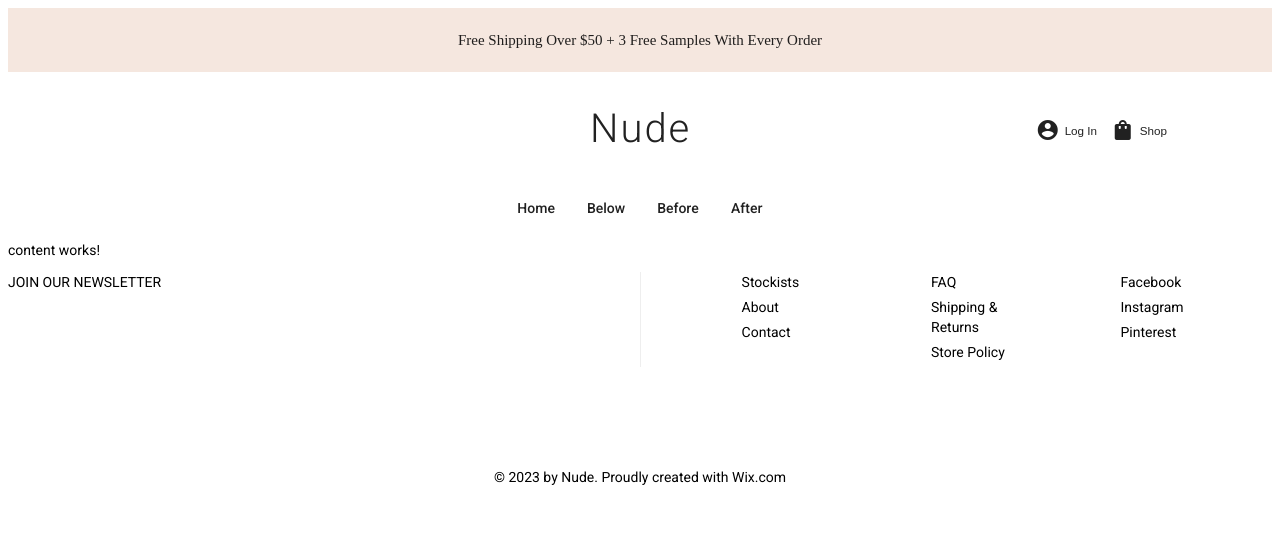
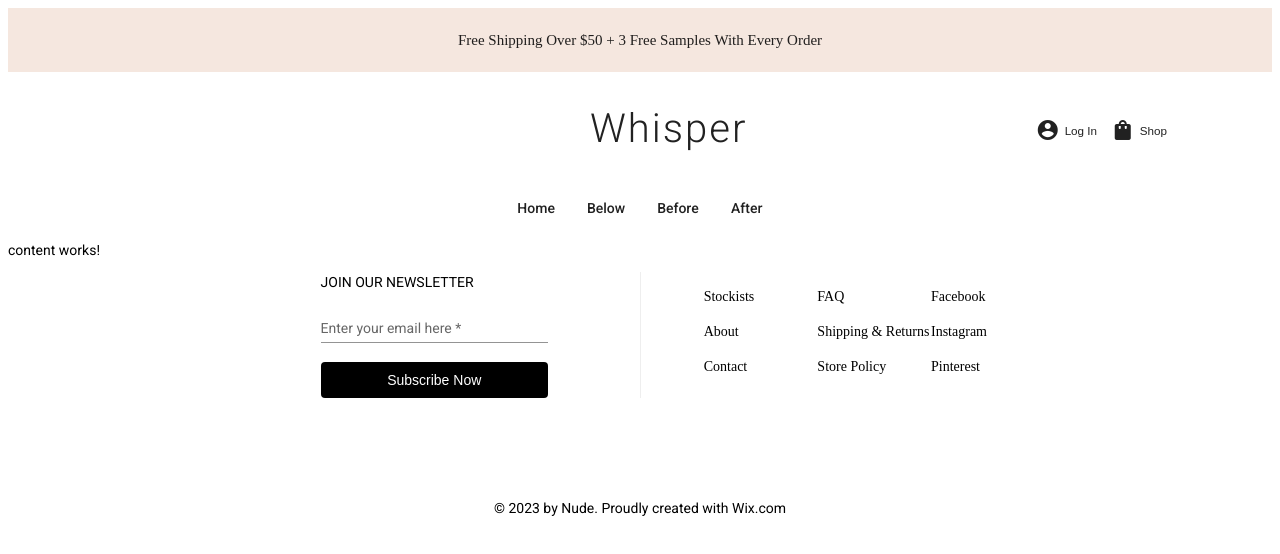
Before and after one commit to TUTUBIG/nude, an Angular app: page / in a window 1280 px wide. Shown: the top 554 px of the page. Built offline with nearby package versions, Linux system fonts and the light colour scheme.

Commit message:
footer design

```diff
--- a/src/app/footer/footer.component.html
+++ b/src/app/footer/footer.component.html
@@ -1,7 +1,18 @@
 <div style="display: flex;flex-direction: column">
   <div class="footer-content">
     <div class="subscriber-us">
-      <span>JOIN OUR NEWSLETTER</span>
+      <div>
+        <span>JOIN OUR NEWSLETTER</span>
+        <ng-form>
+          <mat-form-field appearance="standard">
+            <mat-label>Enter your email here</mat-label>
+            <label>
+              <input matInput type="email" required>
+            </label>
+          </mat-form-field>
+          <button mat-flat-button disableRipple type="submit" class="subscribe-button">Subscribe Now</button>
+        </ng-form>
+      </div>
     </div>
     <div class="hot-href">
       <div>
--- a/src/app/footer/footer.component.sass
+++ b/src/app/footer/footer.component.sass
@@ -5,6 +5,22 @@
   .subscriber-us
     width: calc(50vw)
     padding-right: 5%
+    div
+      width: 40%
+      display: flex
+      flex-direction: column
+      margin-left: 55%
+      ng-form
+        display: flex
+        flex-direction: column
+        .subscribe-button
+          background-color: black
+          color: white
+          font-family: fantasy
+        .subscribe-button:hover
+          background-color: whitesmoke
+          color: black
+          font-family: fantasy
 
   .hot-href
     width: calc(50vw)
@@ -12,14 +28,15 @@
     border-left-style: groove
     border-left-width: 1px
     display: flex
-    justify-content: space-around
+    justify-content: flex-start
+    font-family: serif
     div
       display: flex
       flex-direction: column
       height: 100%
       width: 20%
       span
-        margin-bottom: 5px
+        margin-top: 15px
 
 .brand
   margin-top: 100px
--- a/src/app/header/header.component.html
+++ b/src/app/header/header.component.html
@@ -4,7 +4,7 @@
   </mat-toolbar-row>
   <mat-toolbar-row class="tool-logo">
     <span></span>
-    <span class="logo-text">Nude</span>
+    <span class="logo-text">Whisper</span>
     <span>
       <button mat-icon-button disableRipple>
         <mat-icon>account_circle</mat-icon>
```
Also changed, not shown: src/app/app.module.ts (+7 -1 lines).
